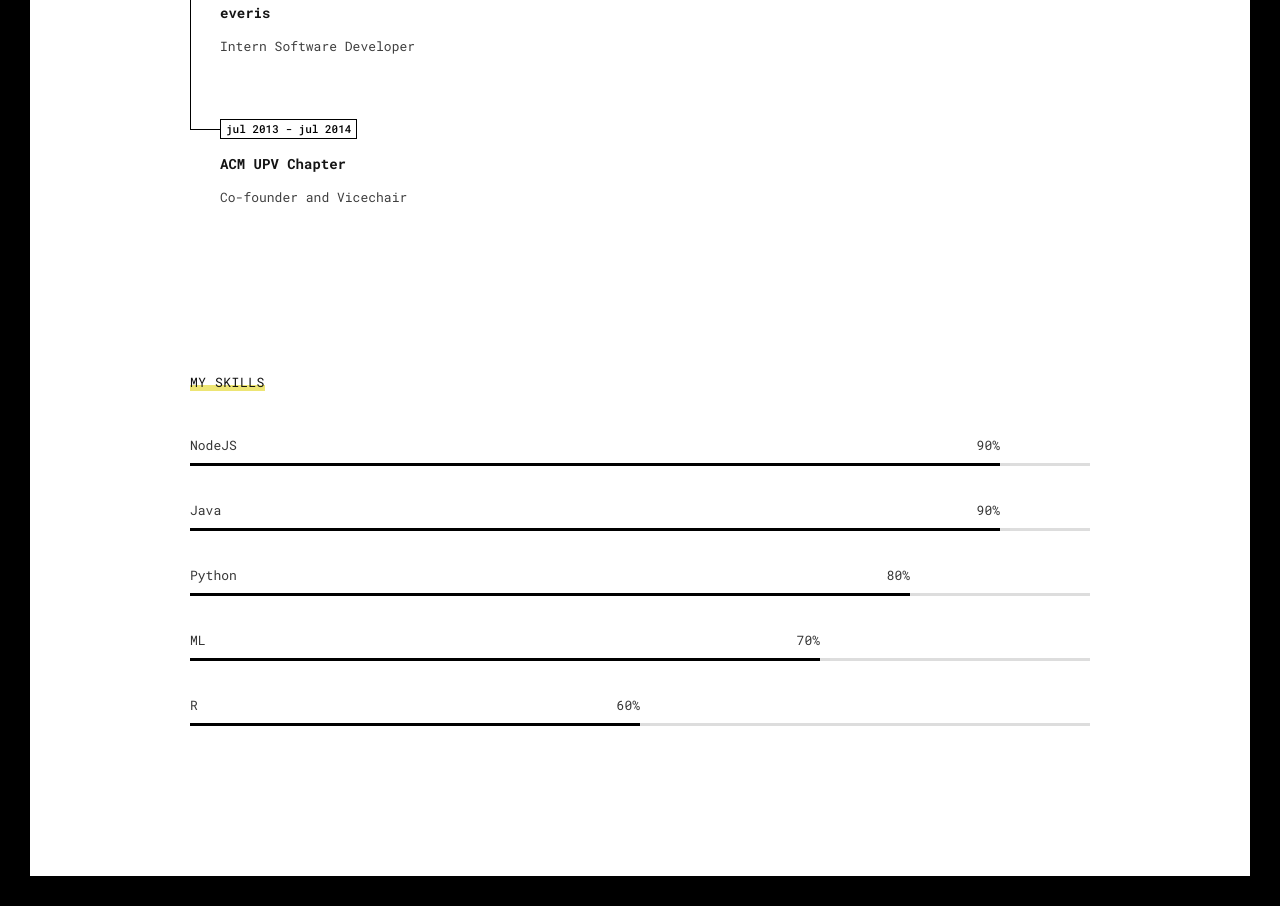
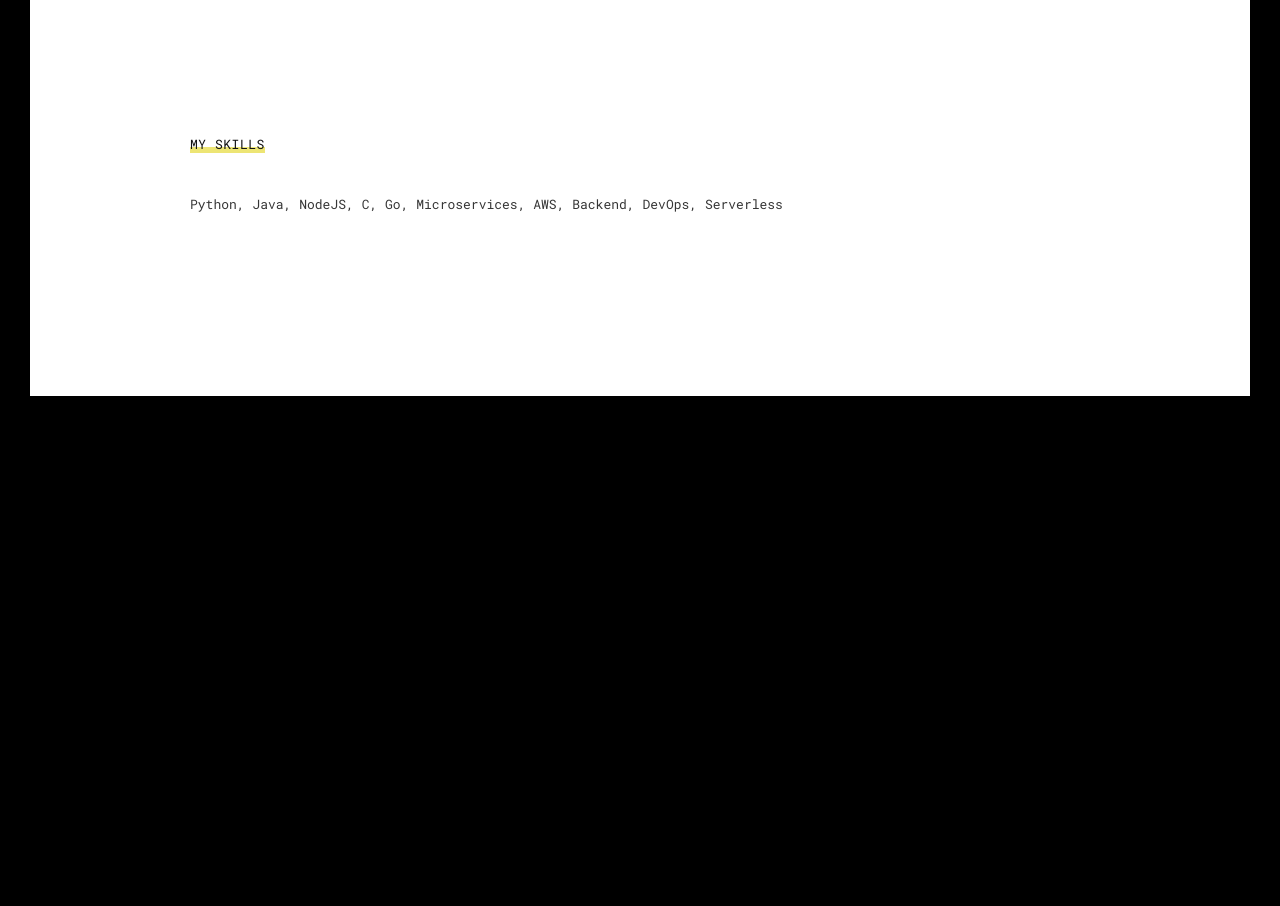
Before and after one commit to algope/algope.github.io, a plain HTML site: page about.html in a window 1280 px wide. Shown: the part 2439-3345 px from the top of the page. After the commit the page ends 2865 px from the top, so only its background shows below. Drawn offline with Linux system fonts and the light colour scheme; files whose address does not match are found by name.

Commit message:
chore: Updates

```diff
--- a/about.html
+++ b/about.html
@@ -107,7 +107,7 @@
                     <div class="info-list">
                         <ul>
                             <li><strong>Name:</strong> Alejandro González</li>
-                            <li><strong>Age:</strong> 30</li>
+                            <li><strong>Age:</strong> 31</li>
                             <li><strong>Current:</strong> Lead Backend Engineer @ Novozymes</li>
                             <li><strong>Citizenship:</strong> Spanish</li>
                             <li><strong>Residence: </strong> København, Danmark</li>
@@ -136,18 +136,10 @@
                                 <div class="name">Lead Backend Engineer</div>
                             </div>
                             <div class="resume-item active">
-                                <div class="date">jan 2020 - jul 2021</div>
+                                <div class="date">jan 2018 - jul 2021</div>
                                 <div class="company">Telia Company</div>
                                 <div class="name">Senior Software Engineer</div>
-                            </div>
-                            <div class="resume-item">
-                                <div class="date">jun 2018 - dec 2019</div>
-                                <div class="company">Telia Company</div>
                                 <div class="name">Product Research and Development</div>
-                            </div>
-                             <div class="resume-item">
-                                <div class="date">jan 2018 - jun 2018</div>
-                                <div class="company">Telia Company</div>
                                 <div class="name">Master Thesis Machine Learning</div>
                             </div>
                             <div class="resume-item">
@@ -167,7 +159,7 @@
                             </div>
                             <div class="resume-item">
                                 <div class="date">feb 2014 - aug 2015</div>
-                                <div class="company">everis</div>
+                                <div class="company">NTT Data</div>
                                 <div class="name">Intern Software Developer</div>
                             </div>
                             <div class="resume-item">
@@ -221,48 +213,7 @@
                     <div class="title_inner">My Skills</div>
                 </div>
                 <div class="skills">
-                    <ul>
-                        <li>
-                            <div class="name">NodeJS</div>
-                            <div class="progress">
-                                <div class="percentage" style="width:90%;">
-                                    <span class="percent">90%</span>
-                                </div>
-                            </div>
-                        </li>
-                        <li>
-                            <div class="name">Java</div>
-                            <div class="progress">
-                                <div class="percentage" style="width:90%;">
-                                    <span class="percent">90%</span>
-                                </div>
-                            </div>
-                        </li>
-                        <li>
-                            <div class="name">Python</div>
-                            <div class="progress">
-                                <div class="percentage" style="width:80%;">
-                                    <span class="percent">80%</span>
-                                </div>
-                            </div>
-                        </li>
-                        <li>
-                            <div class="name">ML</div>
-                            <div class="progress">
-                                <div class="percentage" style="width:70%;">
-                                    <span class="percent">70%</span>
-                                </div>
-                            </div>
-                        </li>
-                        <li>
-                            <div class="name">R</div>
-                            <div class="progress">
-                                <div class="percentage" style="width:50%;">
-                                    <span class="percent">60%</span>
-                                </div>
-                            </div>
-                        </li>
-                    </ul>
+                   <p>Python, Java, NodeJS, C, Go, Microservices, AWS, Backend, DevOps, Serverless</p>
                 </div>
             </div>
         </div>
```
Also changed, not shown: index.html (+2 -0 lines).
